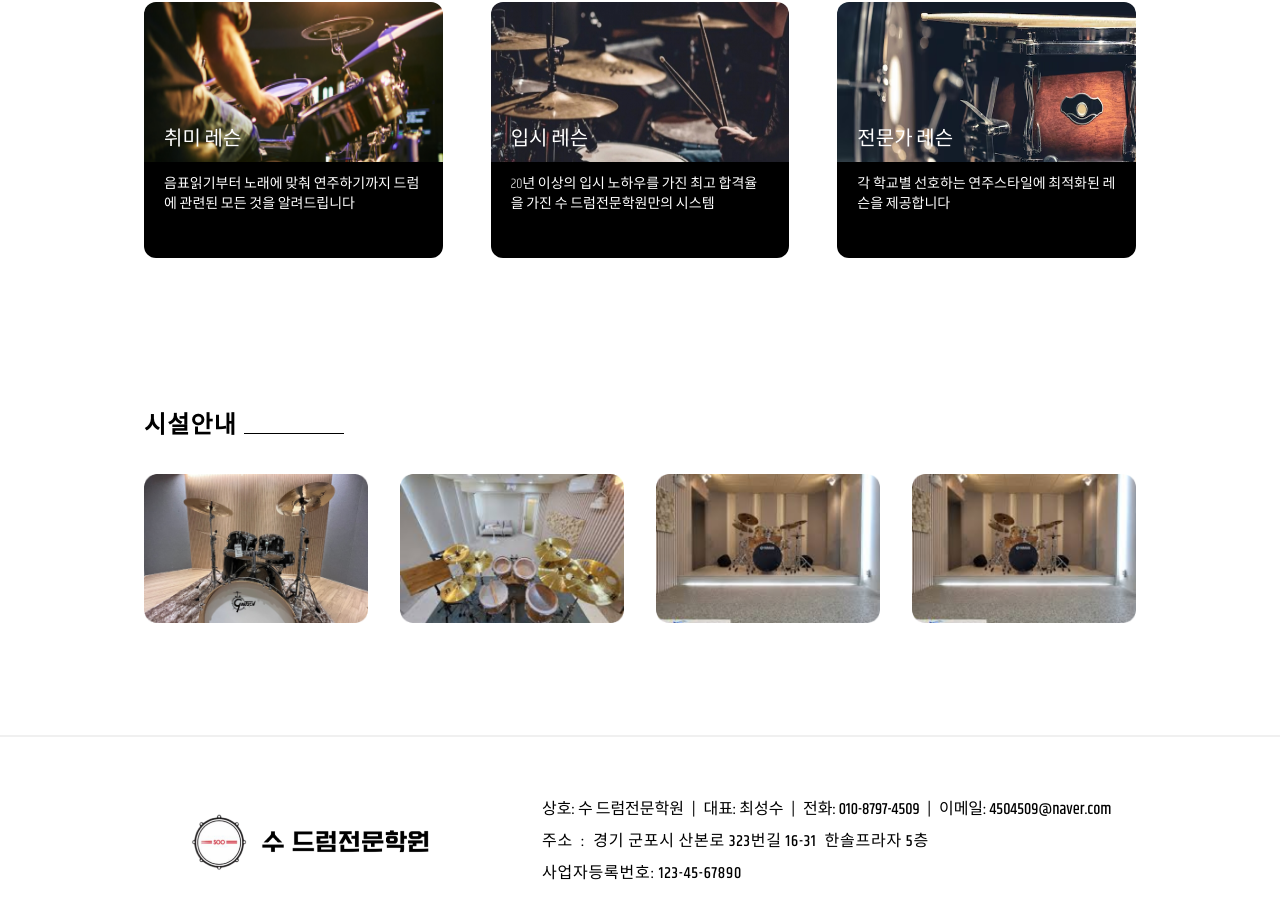
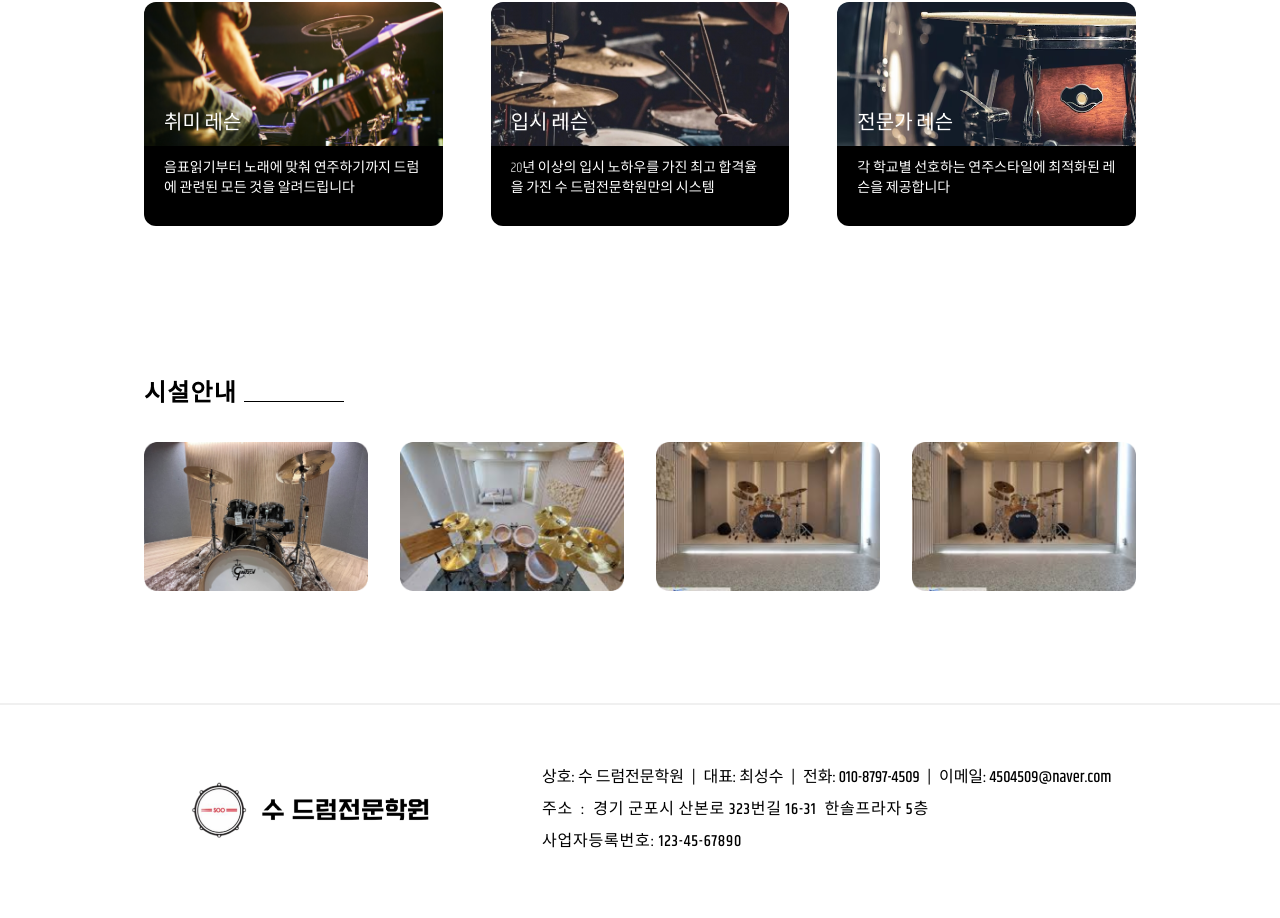
Before and after one commit to artinfokorea/soo-s-drum-village, a Next.js app: page / in a window 1280 px wide. Shown: the part 1318-2236 px from the top of the page. Built offline with nearby package versions, Linux system fonts and the light colour scheme; a web font is replaced by a local one.

Commit message:
Upt. lesson card height

```diff
--- a/components/main/LessonCard.tsx
+++ b/components/main/LessonCard.tsx
@@ -10,7 +10,7 @@ interface LessonCardProps {
 const LessonCard = ({ title, desc, src }: LessonCardProps) => {
   return (
     <div className="w-44 sm:flex-1 flex-shrink-0">
-      <div className="relative h-[145px] md:h-[160px] ">
+      <div className="relative h-36">
         <Image
           src={src}
           alt="lesson_image"
@@ -27,7 +27,7 @@ const LessonCard = ({ title, desc, src }: LessonCardProps) => {
         </div>
       </div>
       <div className="bg-black h-[70px] rounded-b-xl md:hidden" />
-      <div className="min-h-24 hidden md:block p-3 md:py-3 md:px-5 bg-black text-white rounded-b-xl text-sm font-light">
+      <div className="min-h-20 hidden md:block p-3 md:py-3 md:px-5 bg-black text-white rounded-b-xl text-sm font-light">
         <p className="whitespace-pre-wrap">{desc}</p>
       </div>
     </div>
```
